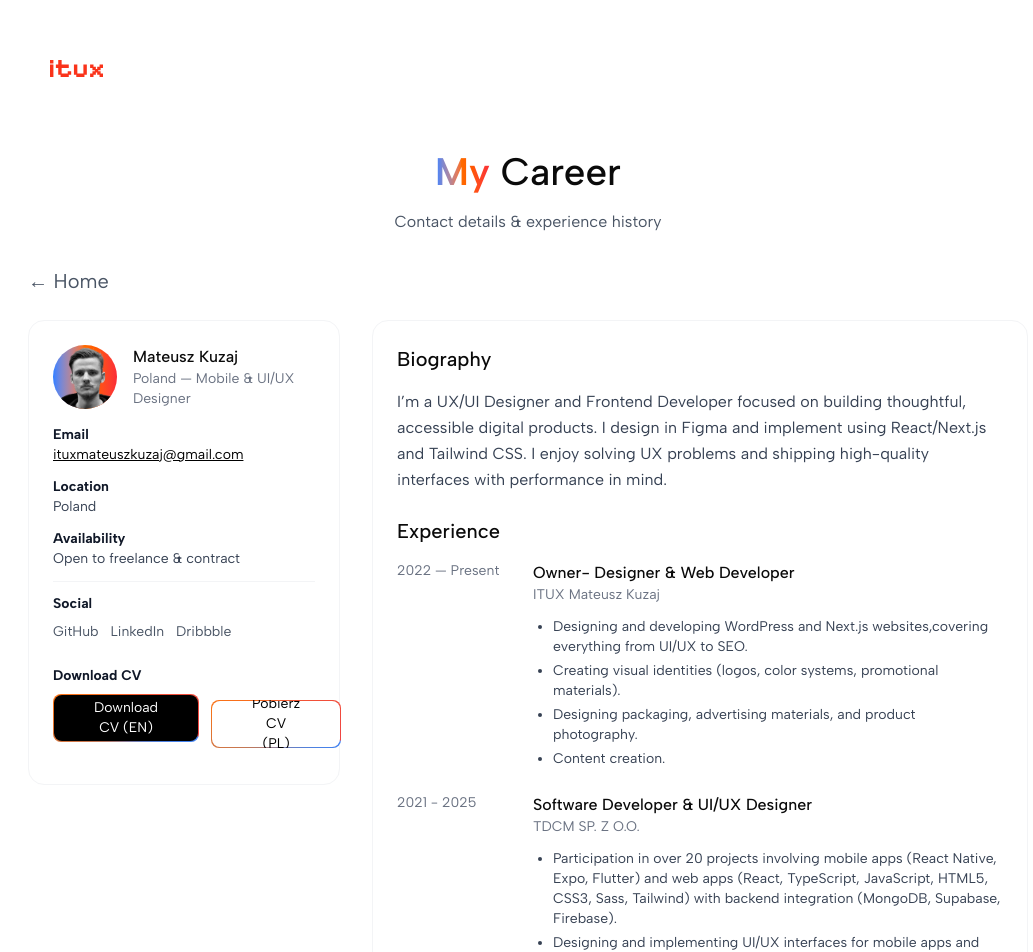
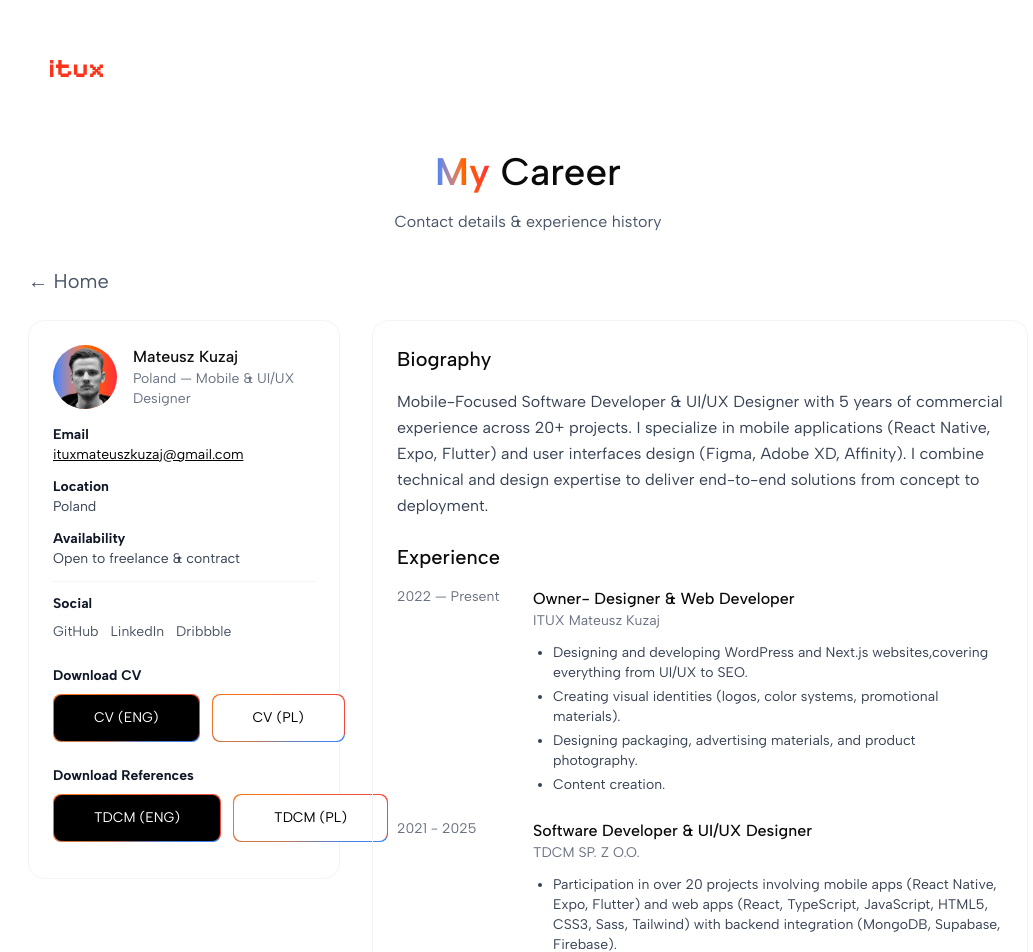
Before and after one commit to matetuh/portfolio_next, a Next.js app: page /about in a window 1280 px wide. Shown: the top 952 px of the page, without its empty margins (112-1145 px from the left). Built offline with nearby package versions, Linux system fonts and the light colour scheme.

Commit message:
Description fixes

```diff
--- a/app/about/page.tsx
+++ b/app/about/page.tsx
@@ -56,7 +56,7 @@ const EDUCATION = [
     years: "2020-2021",
     degree: "Master of Science in Engineering, Big Data Analytics (English-language)",
     school: "Wrocław University of Science and Technology",
-    notes: ["Foundations in typography, layout and digital illustration."],
+    notes: [],
   },
   {
     years: "2016 — 2020",
@@ -207,9 +207,9 @@ export default function AboutPage() {
                       download
                     >
                       <button className="relative inline-flex h-12 overflow-hidden rounded-md p-px focus:outline-none focus:ring-2 focus:ring-slate-400 focus:ring-offset-2 focus:ring-offset-slate-50">
-                        <span className="absolute inset-[-1000%] animate-[spin_2s_linear_infinite] bg-[conic-gradient(from_90deg_at_50%_50%,#3b82f6_0%,#f97316_50%,#ef4444_100%)]" />
-                        <span className="inline-flex h-full w-full cursor-pointer items-center justify-center bg-black px-10 py-2 rounded-md text-sm text-white backdrop-blur-3xl">
-                          Download CV (EN)
+                        <span className="absolute inset-[-1000%] animate-[spin_2s_linear_infinite] bg-[conic-gradient(from_90deg_at_50%_50%,#3b82f6_0%,#f97316_50%,#ef4444_100%)] rounded-md pointer-events-none" />
+                        <span className="inline-flex h-full w-full cursor-pointer items-center justify-center bg-black px-6 sm:px-10 py-2 rounded-md text-btn text-white backdrop-blur-3xl whitespace-nowrap">
+                          CV (ENG)
                         </span>
                       </button>
                     </a>
@@ -218,13 +218,40 @@ export default function AboutPage() {
                       download
                     >
                       <button className="relative inline-flex h-12 overflow-hidden rounded-md p-px focus:outline-none focus:ring-2 focus:ring-slate-400 focus:ring-offset-2 focus:ring-offset-slate-50">
-                        <span className="absolute inset-[-1000%] animate-[spin_2s_linear_infinite] bg-[conic-gradient(from_90deg_at_50%_50%,#3b82f6_0%,#f97316_50%,#ef4444_100%)]" />
-                        <span className="inline-flex h-full w-full cursor-pointer items-center justify-center bg-white px-10 py-2 rounded-md text-sm text-black backdrop-blur-3xl">
-                          Pobierz CV (PL)
+                        <span className="absolute inset-[-1000%] animate-[spin_2s_linear_infinite] bg-[conic-gradient(from_90deg_at_50%_50%,#3b82f6_0%,#f97316_50%,#ef4444_100%)] rounded-md pointer-events-none" />
+                        <span className="inline-flex h-full w-full cursor-pointer items-center justify-center bg-white px-6 sm:px-10 py-2 rounded-md text-btn text-black backdrop-blur-3xl whitespace-nowrap">
+                          CV (PL)
                         </span>
                       </button>
                     </a>
 
+                  </div>
+                </div>
+                <div className="pt-3">
+                  <strong className="block text-gray-900 mb-2">Download References</strong>
+                  <div className="flex gap-3 mb-3">
+                    <a
+                      href="/references/TDCM-ENG.pdf"
+                      download
+                    >
+                      <button className="relative inline-flex h-12 overflow-hidden rounded-md p-px focus:outline-none focus:ring-2 focus:ring-slate-400 focus:ring-offset-2 focus:ring-offset-slate-50">
+                        <span className="absolute inset-[-1000%] animate-[spin_2s_linear_infinite] bg-[conic-gradient(from_90deg_at_50%_50%,#3b82f6_0%,#f97316_50%,#ef4444_100%)] rounded-md pointer-events-none" />
+                        <span className="inline-flex h-full w-full cursor-pointer items-center justify-center bg-black px-6 sm:px-10 py-2 rounded-md text-btn text-white backdrop-blur-3xl whitespace-nowrap">
+                          TDCM (ENG)
+                        </span>
+                      </button>
+                    </a>
+                    <a
+                      href="/references/TDCM-PL.pdf"
+                      download
+                    >
+                      <button className="relative inline-flex h-12 overflow-hidden rounded-md p-px focus:outline-none focus:ring-2 focus:ring-slate-400 focus:ring-offset-2 focus:ring-offset-slate-50">
+                        <span className="absolute inset-[-1000%] animate-[spin_2s_linear_infinite] bg-[conic-gradient(from_90deg_at_50%_50%,#3b82f6_0%,#f97316_50%,#ef4444_100%)] rounded-md pointer-events-none" />
+                        <span className="inline-flex h-full w-full cursor-pointer items-center justify-center bg-white px-6 sm:px-10 py-2 rounded-md text-btn text-black backdrop-blur-3xl whitespace-nowrap">
+                          TDCM (PL)
+                        </span>
+                      </button>
+                    </a>
                   </div>
                 </div>
               </div>
@@ -236,9 +263,12 @@ export default function AboutPage() {
               <GlowingEffect disabled={false} proximity={100} borderWidth={1} spread={40} />
               <h3 className="text-xl font-medium mb-4">Biography</h3>
               <p className="text-gray-700 leading-relaxed mb-6">
-                I’m a UX/UI Designer and Frontend Developer focused on building thoughtful, accessible
-                digital products. I design in Figma and implement using React/Next.js and Tailwind CSS.
-                I enjoy solving UX problems and shipping high-quality interfaces with performance in mind.
+                Mobile-Focused Software Developer & UI/UX Designer with
+                5 years of commercial experience across 20+ projects.
+                I specialize in mobile applications (React Native, Expo, Flutter)
+                and user interfaces design (Figma, Adobe XD, Affinity).
+                I combine technical and design expertise to deliver end-to-end
+                solutions from concept to deployment.
               </p>
 
               <h3 className="text-xl font-medium mb-4">Experience</h3>
```
Also changed, not shown: 2 other files (tests, documents, lock files or other folders).
